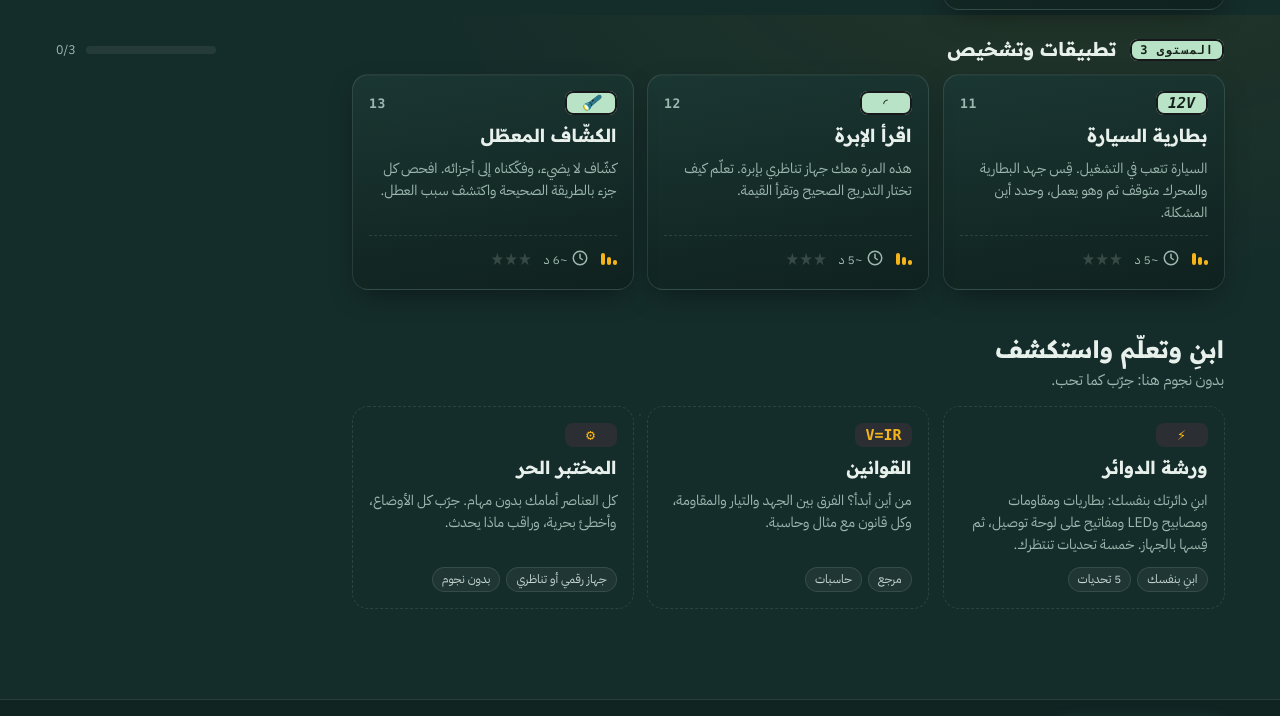
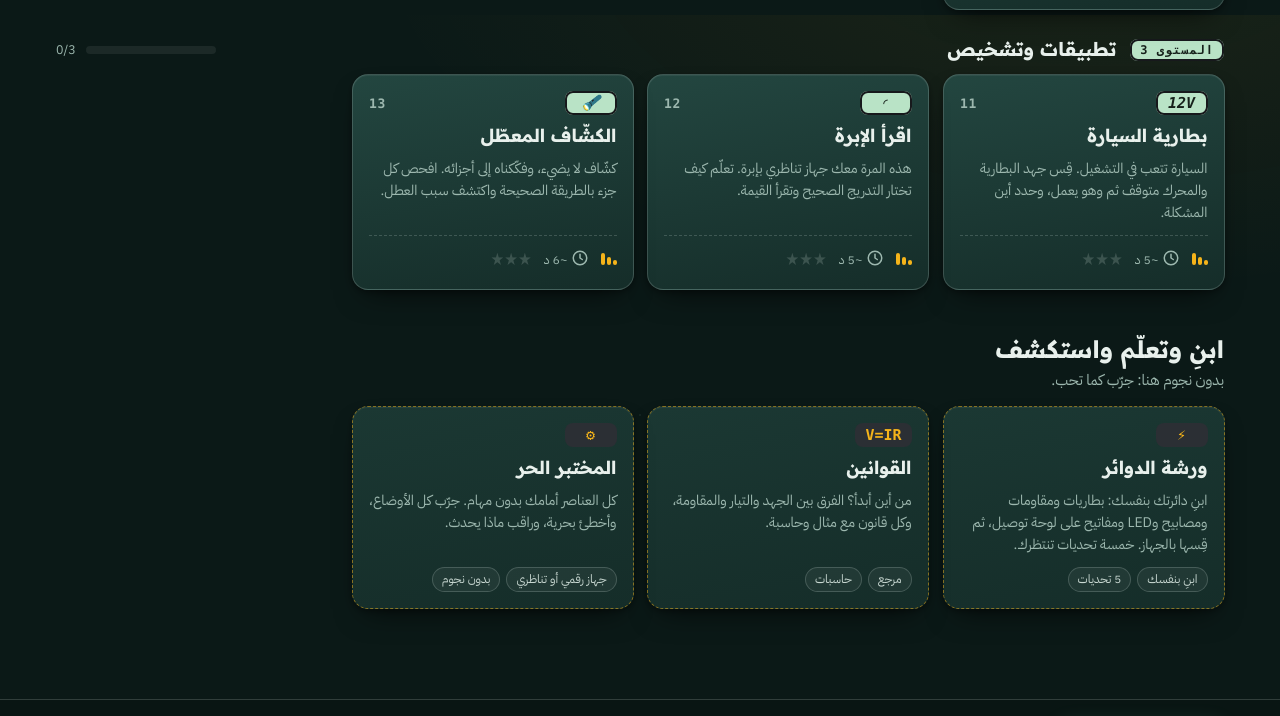
Before and after one commit to alking-tech/multimeter-lab, a plain HTML site: page index.html in a window 1280 px wide. Shown: the part 1585-2301 px from the top of the page. Drawn offline with Linux system fonts and the light colour scheme; no server answers.

Commit message:
تحسين الوضوح: تباين أعلى للبطاقات وحدود ظاهرة لقسم الاستكشاف
Co-Authored-By: Claude Opus 5.5 <noreply@anthropic.com>

```diff
--- a/css/style.css
+++ b/css/style.css
@@ -6,14 +6,14 @@
  * Single committed dark look (a real lab mat is dark), so no light theme.
  */
 :root {
-  --mat: #142c2a;
-  --mat-2: #193835;
-  --mat-dot: rgba(214, 236, 228, .07);
-  --surface: #0f211e;
-  --surface-2: #142b28;
-  --surface-3: #1b3733;
-  --line: rgba(220, 238, 231, .12);
-  --line-2: rgba(220, 238, 231, .22);
+  --mat: #0b1917;
+  --mat-2: #15302c;
+  --mat-dot: rgba(214, 236, 228, .05);
+  --surface: #152d29;
+  --surface-2: #1b3833;
+  --surface-3: #234640;
+  --line: rgba(220, 238, 231, .19);
+  --line-2: rgba(220, 238, 231, .30);
   --ink: #e8f0ec;
   --muted: #9db8af;
   --yellow: #f5b41a;
@@ -31,7 +31,7 @@
   --f-mono: ui-monospace, "Cascadia Mono", Consolas, monospace;
   --r: 16px;
   --r-sm: 11px;
-  --shadow: 0 1px 0 rgba(255, 255, 255, .035) inset, 0 10px 30px -12px rgba(0, 0, 0, .55);
+  --shadow: 0 1px 0 rgba(255, 255, 255, .06) inset, 0 2px 6px rgba(0, 0, 0, .35), 0 14px 30px -14px rgba(0, 0, 0, .75);
   --gut-l: max(16px, env(safe-area-inset-left, 0px));
   --gut-r: max(16px, env(safe-area-inset-right, 0px));
   --tabbar: 0px;
@@ -112,7 +112,7 @@ body::before { content: ""; position: fixed; inset: 0 0 auto; height: env(safe-a
   position: sticky; top: env(safe-area-inset-top, 0px); z-index: 30;
   display: flex; align-items: center; gap: 12px;
   padding-block: 8px; padding-left: var(--gut-l); padding-right: var(--gut-r);
-  background: rgba(15, 33, 30, .86); backdrop-filter: blur(10px) saturate(1.2); -webkit-backdrop-filter: blur(10px) saturate(1.2);
+  background: rgba(18, 38, 35, .92); backdrop-filter: blur(10px) saturate(1.2); -webkit-backdrop-filter: blur(10px) saturate(1.2);
   border-bottom: 1px solid var(--line);
 }
 .brand { display: flex; align-items: center; gap: 10px; text-decoration: none; font-family: var(--f-display); font-weight: 700; font-size: 17px; white-space: nowrap; }
@@ -204,7 +204,8 @@ body::before { content: ""; position: fixed; inset: 0 0 auto; height: env(safe-a
 .mcard:hover::before { opacity: 1; }
 .mcard:focus-visible { outline-offset: 3px; }
 .mcard.done { border-color: rgba(76, 195, 138, .35); }
-.mcard.free { background: transparent; border-style: dashed; box-shadow: none; }
+.mcard.free { background: linear-gradient(170deg, var(--surface-2), var(--surface)); border: 1.5px dashed rgba(245, 180, 26, .5); box-shadow: var(--shadow); }
+.mcard.free:hover { border-color: rgba(245, 180, 26, .85); }
 .mc-head { display: flex; justify-content: space-between; align-items: center; gap: 8px; }
 .mc-lcd { direction: ltr; min-width: 52px; text-align: center; padding: 3px 10px; border-radius: 8px; background: var(--lcd); color: var(--lcd-ink); font: italic 700 15px var(--f-mono); box-shadow: inset 0 0 0 2px #17191c; }
 .mcard.free .mc-lcd { background: #2b2f34; color: var(--yellow); box-shadow: none; font-style: normal; }
@@ -692,7 +693,7 @@ body::before { content: ""; position: fixed; inset: 0 0 auto; height: env(safe-a
     position: fixed; z-index: 35; inset: auto 0 0 0; margin: 0; border-radius: 0; border: 0; border-top: 1px solid var(--line);
     display: grid; grid-template-columns: repeat(4, 1fr); gap: 0;
     padding: 6px max(8px, env(safe-area-inset-left, 0px)) calc(6px + env(safe-area-inset-bottom, 0px)) max(8px, env(safe-area-inset-right, 0px));
-    background: rgba(15, 33, 30, .94); backdrop-filter: blur(12px); -webkit-backdrop-filter: blur(12px);
+    background: rgba(18, 38, 35, .97); backdrop-filter: blur(12px); -webkit-backdrop-filter: blur(12px);
   }
   .nav a { flex-direction: column; gap: 2px; padding: 5px 4px; font-size: 11.5px; border-radius: 12px; }
   .nav a span { display: block; }
--- a/index.html
+++ b/index.html
@@ -6,7 +6,7 @@
 <title>مختبر الملتيميتر</title>
 <meta name="claude:viewport-fit-sides" content="cover">
 <meta name="description" content="مختبر افتراضي تفاعلي لتعلّم القياسات الكهربائية بجهاز الملتيميتر">
-<meta name="theme-color" content="#16302e">
+<meta name="theme-color" content="#122623">
 <meta name="author" content="ALKING TECH">
 <meta name="copyright" content="© 2026 ALKING TECH">
 <meta property="og:url" content="https://alking-tech.github.io/multimeter-lab/">
--- a/sw.js
+++ b/sw.js
@@ -1,5 +1,5 @@
 /* sw.js — يجعل التطبيق يعمل بدون إنترنت بعد أول فتح */
-const CACHE = 'multimeter-lab-v9';
+const CACHE = 'multimeter-lab-v10';
 const ASSETS = [
   './', './index.html', './css/style.css', './manifest.webmanifest',
   './js/engine.js', './js/meter.js', './js/parts.js', './js/missions.js',
```
Also changed, not shown: manifest.webmanifest.
